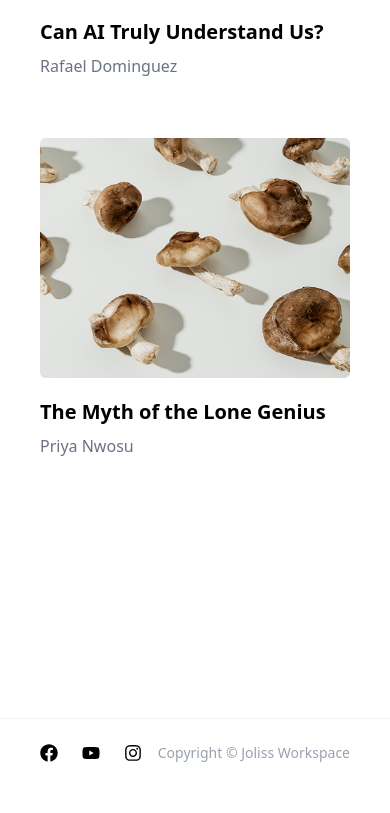
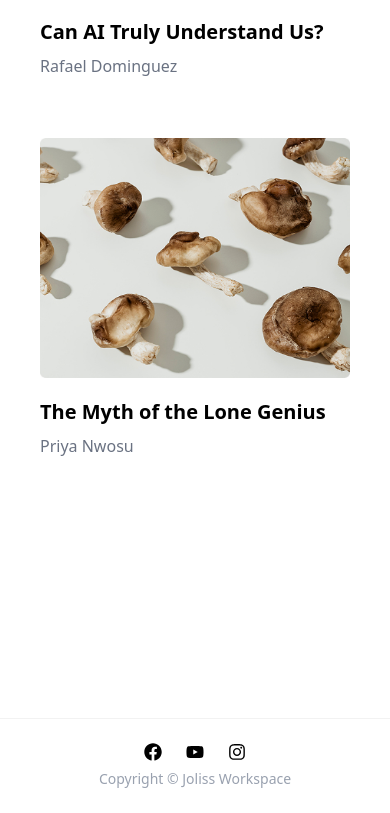
Before and after one commit to chuahweijie-01/pryva-web-frontend, a React (Vite) app: page / in a window 390 px wide. Shown: the part 2741-3554 px from the top of the page. Before the commit the page ends 3528 px from the top, so only its background shows below. Built offline with nearby package versions, Linux system fonts and the light colour scheme.

Commit message:
chore: adjust footer

```diff
--- a/src/components/Footer.tsx
+++ b/src/components/Footer.tsx
@@ -3,8 +3,8 @@ import { FaFacebook, FaYoutube, FaInstagram } from 'react-icons/fa';
 const Footer = () => {
     return (
         <footer className='mt-50'>
-            <div className="border-t border-black/5 bg-white flex items-center justify-between mt-auto px-10 py-6">
-                <div className="flex gap-6 text-lg">
+            <div className="border-t border-black/5 bg-white flex items-center justify-between mt-auto px-10 py-6 flex-col sm:flex-row">
+                <div className="flex gap-6 text-lg pb-2 sm:pb-0">
                     <a href="https://www.facebook.com" target="_blank" rel="noopener noreferrer"><FaFacebook /></a>
                     <a href="https://www.youtube.com" target="_blank" rel="noopener noreferrer"><FaYoutube /></a>
                     <a href="https://www.instagram.com" target="_blank" rel="noopener noreferrer"><FaInstagram /></a>
```
